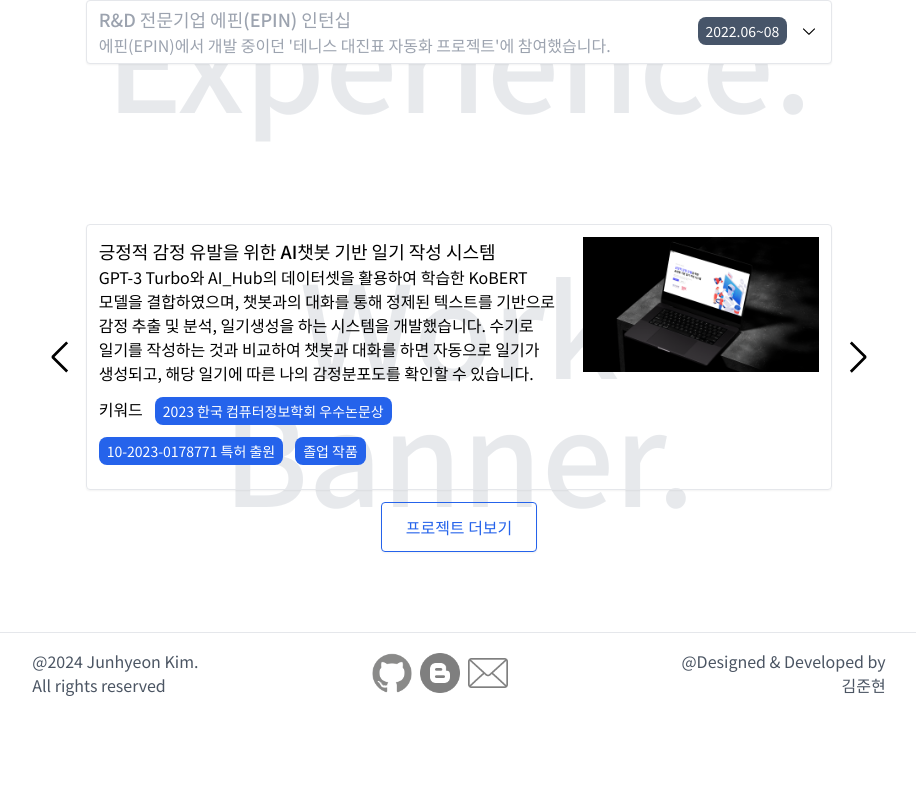
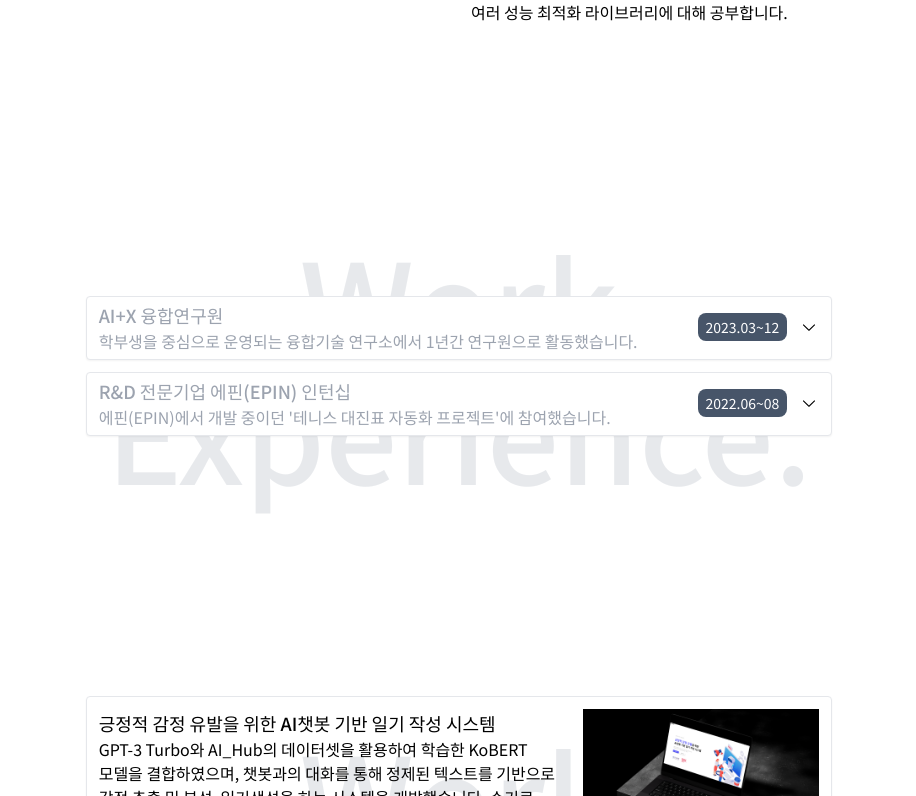
Before and after one commit to itsjh1242/PORTFOLIO, a Next.js app: page / in a window 1280 px wide. Shown: the part 2444-3240 px from the top of the page, without its empty margins (181-1097 px from the left). Before the commit the page ends 3156 px from the top, so only its background shows below. Built offline with nearby package versions, Linux system fonts and the light colour scheme.

Commit message:
update footer, main ( responsive width, height )

```diff
--- a/app/(route)/main.tsx
+++ b/app/(route)/main.tsx
@@ -224,7 +224,7 @@ const StackSection = (props: stackSectionProps) => {
     }
   };
   return (
-    <div ref={sectionRef} className="relative  w-full max-w-screen h-full pt-20 pb-20 overflow-hidden">
+    <div ref={sectionRef} className="relative w-full max-w-screen h-full max-sm:min-h-sm-apple pt-20 pb-20 overflow-hidden">
       {/* Center Text */}
       <CenterText context="Stack" />
       {/* Stack Carousel */}
@@ -254,7 +254,7 @@ const StackSection = (props: stackSectionProps) => {
           </div>
         </div>
         {/* Stack Desc */}
-        <div className="flex flex-col justify-start items-start w-1/2 sm:w-1/3 max-sm:w-full h-96 max-sm:h-full p-3">
+        <div className="flex flex-col justify-start items-start w-1/2 sm:w-1/3 max-sm:w-full h-full p-3">
           {/* Stack Name */}
           <p className="text-3xl max-sm:text-2xl font-medium">{STACK_DESC[STACK_LIST[stackSelectorIndex]].title}</p>
           {/* Stack Badge */}
@@ -304,7 +304,10 @@ const WorkExperienceSection = (props: workExperienceProps) => {
     setAccordian(updatedAccordian);
   };
   return (
-    <div ref={sectionRef} className="relative flex flex-col gap-3 justify-center items-center w-full max-w-screen h-full p-20 max-sm:p-3 max-sm:mb-20">
+    <div
+      ref={sectionRef}
+      className="relative flex flex-col gap-3 justify-center items-center w-full max-w-screen h-full sm:min-h-sm-apple p-20 max-sm:p-3 max-sm:mb-20"
+    >
       {/* Center Text */}
       <CenterText context="Work Experience" />
       {Object.keys(EXP_DESC).map((item, index) => {
@@ -425,7 +428,7 @@ const WorkBanner = (props: workBannerProps) => {
   };
 
   return (
-    <div ref={sectionRef} className="relative flex flex-col w-full max-w-screen h-full p-20 max-sm:p-3">
+    <div ref={sectionRef} className="relative flex flex-col w-full max-w-screen h-full max-sm:min-h-sm-apple p-20 max-sm:p-3">
       {/* Center Text */}
       <CenterText context="Work Banner" />
       <div className="flex justify-center items-center">
--- a/app/components/ui/footer.tsx
+++ b/app/components/ui/footer.tsx
@@ -9,7 +9,7 @@ const Footer = (props: FooterProps) => {
   const { sectionRef } = props;
   return (
     <div ref={sectionRef} className="flex justify-center items-center w-full h-20 border-t">
-      <div className="flex justify-between items-center w-2/3 max-sm:w-full h-full max-sm:px-2 max-sm:text-xs text-gray-600">
+      <div className="flex justify-between items-center w-2/3 max-sm:w-full h-full max-sm:px-2 max-sm:text-xs text-gray-800">
         {/* Left */}
         <div className="flex flex-col">
           <p>@2024 Junhyeon Kim.</p>
--- a/tailwind.config.ts
+++ b/tailwind.config.ts
@@ -16,6 +16,9 @@ const config: Config = {
         "420": "420px",
         "1280": "1280px",
       },
+      minHeight: {
+        "sm-apple": "500px",
+      },
       backgroundImage: {
         "gradient-radial": "radial-gradient(var(--tw-gradient-stops))",
         "gradient-conic": "conic-gradient(from 180deg at 50% 50%, var(--tw-gradient-stops))",
```
